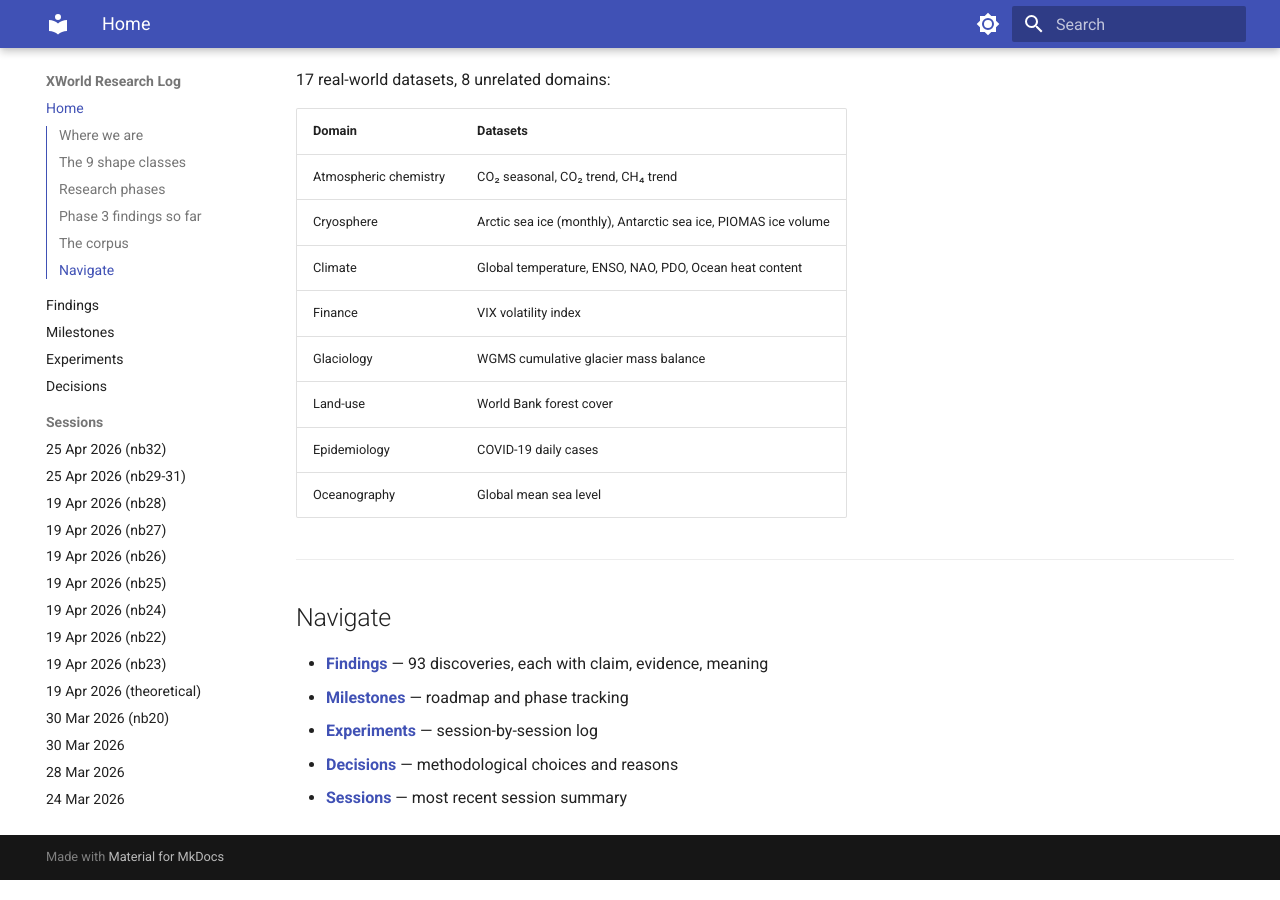
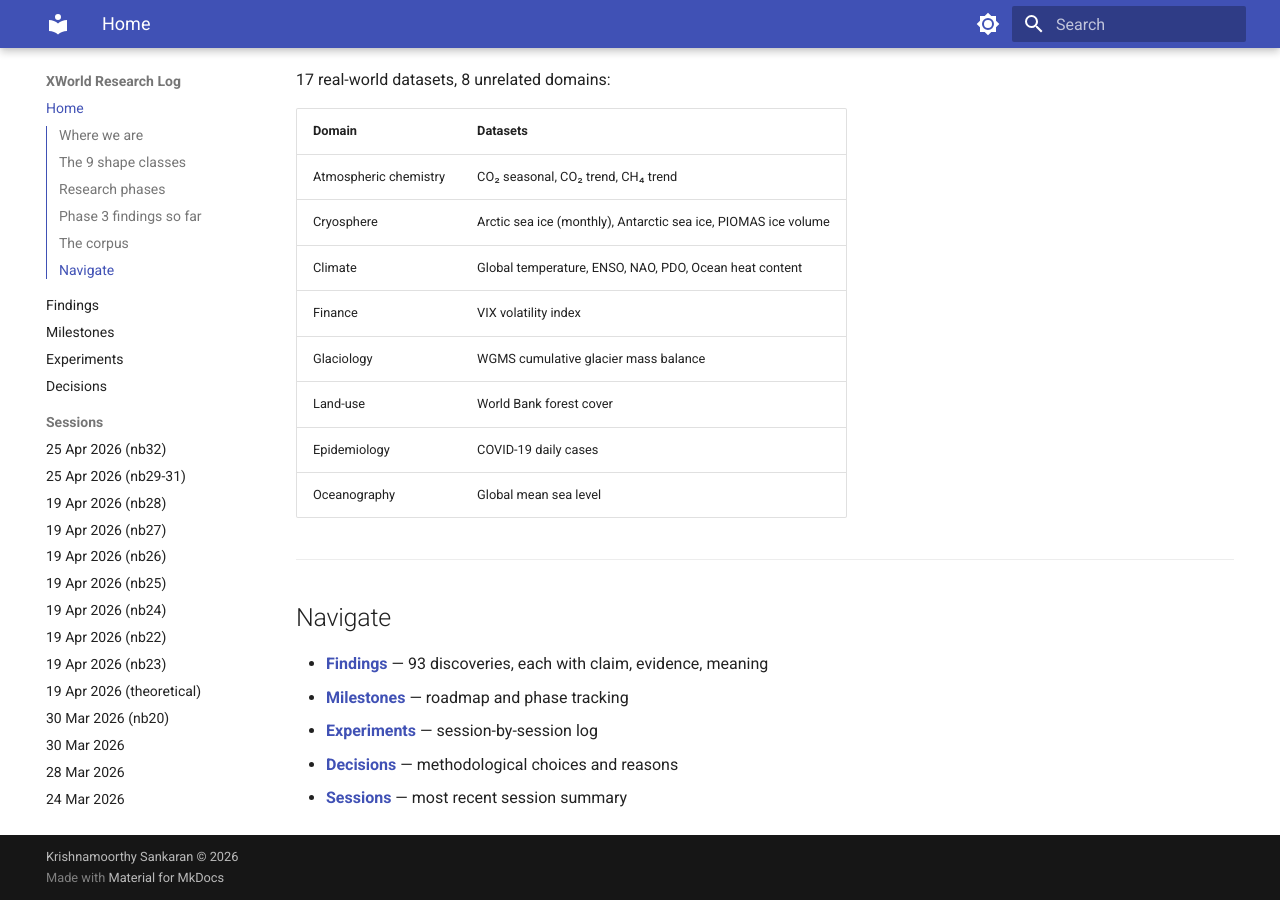
Before and after one commit to sekarkrishna/xworld, an MkDocs documentation site: the page built from notebooks/index.md, in a window 1280 px wide and 900 px high, scrolled down 2053 px. Built offline with MkDocs 1.6.1 and Material for MkDocs 9.7.7, drawn with Linux system fonts in a browser that asks for light colours.

Commit message:
Add footer copyright to mkdocs site
Co-Authored-By: Claude Sonnet 4.6 <noreply@anthropic.com>

```diff
--- a/mkdocs.yml
+++ b/mkdocs.yml
@@ -1,6 +1,7 @@
 site_name: XWorld Research Log
 site_description: Cross-domain time series shape clustering — does a glacier melting and a turtle breathing share the same numerical signature?
 docs_dir: notebooks
+copyright: Krishnamoorthy Sankaran &copy; 2026
 
 theme:
   name: material
```
